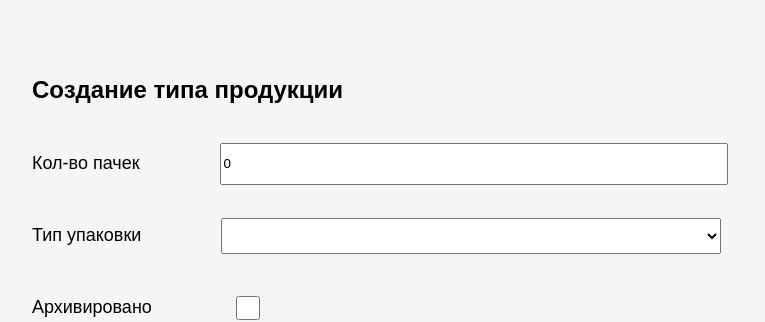
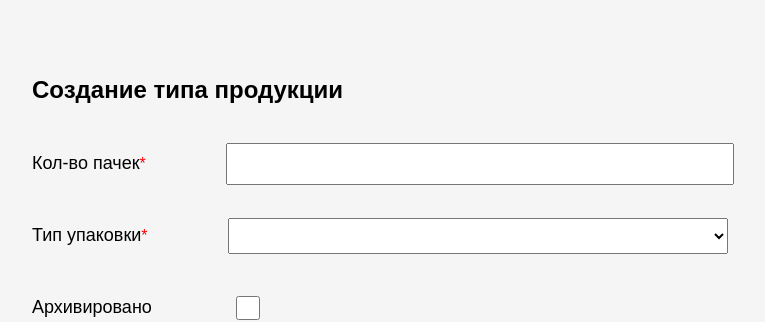
Before and after one commit to olesya-shinka/test-task, a React (Create React App) app: page /create in a window 1280 px wide. Shown: the top 322 px of the page, without its empty margins (188-953 px from the left). Built offline with nearby package versions, Linux system fonts and the light colour scheme.

Commit message:
валидация полей

```diff
--- a/src/components/modal/index.tsx
+++ b/src/components/modal/index.tsx
@@ -14,7 +14,7 @@ const ModalPopup: React.FC<ModalPopupProps> = ({
   onClose,
   onConfirm,
   selectedProductId,
-  productTypeId
+  productTypeId,
 }) => {
   const handleConfirmClick: React.MouseEventHandler<HTMLButtonElement> = async (
     event
--- a/src/pages/create/index.tsx
+++ b/src/pages/create/index.tsx
@@ -1,6 +1,7 @@
+/* eslint-disable @typescript-eslint/no-unused-vars */
 import { useState } from "react";
 import "./styles.css";
-import { Link } from "react-router-dom";
+import { Link, useNavigate } from "react-router-dom";
 import axios from "axios";
 
 export interface Payload {
@@ -12,10 +13,12 @@ export interface Payload {
 
 const Create: React.FC = () => {
   const [description, setDescription] = useState<string>("");
-  const [packsNumber, setPackNumber] = useState<number>(0);
+  const [packsNumber, setPackNumber] = useState<number | null | undefined>();
   const [packageType, setPackageType] = useState<string>("");
   const [isArch, setIsArch] = useState<boolean>(false);
   const defaultvalue = " ";
+  const [error, setError] = useState<string | null>("");
+  const navigate = useNavigate();
 
   const postData = async (data: Payload) => {
     try {
@@ -24,34 +27,50 @@ const Create: React.FC = () => {
         data
       );
     } catch (error) {
-      console.error("Error:", error);
+      setError("error");
     }
   };
 
   const handlePostData = async () => {
+    if (
+      packsNumber === null ||
+      packsNumber === undefined ||
+      packsNumber <= 0 ||
+      !["компрессия", "некомпрессия"].includes(packageType.trim())
+    ) {
+      setError("Пожалуйста, заполните обязательные поля.");
+      return;
+    }
     const payload: Payload = {
       packsNumber: packsNumber,
       packageType: packageType,
       isArchived: isArch,
       description: description,
     };
+
+    setError(null);
     await postData(payload);
+    navigate(`/`);
   };
 
   return (
     <div className="create-content">
       <h1 className="create-content-title">Создание типа продукции</h1>
+      {error && <p className="error">{error}</p>}
       <div className="create-content-box1">
+        <label htmlFor="packsNumber" className="required-label">
           <p className="create-content-box1-text">Кол-во пачек</p>
+        </label>
         <input
+          id="packsNumber"
           className="create-content-box1-input"
           type="text"
-          value={packsNumber}
+          value={packsNumber ?? ""}
           onChange={(e) => setPackNumber(Number(e.target.value))}
         />
       </div>
       <div className="create-content-box1">
-        <label htmlFor="nametype">
+        <label htmlFor="nametype" className="required-label">
           <p className="create-content-box1-text">Тип упаковки</p>
         </label>
         <select
@@ -87,7 +106,6 @@ const Create: React.FC = () => {
         <Link to={`/`}>
           <button className="create-content-box2-btn2">Отмена</button>
         </Link>
-        <Link to={`/`}>
         <button
           type="submit"
           className="create-content-box2-btn3"
@@ -95,7 +113,6 @@ const Create: React.FC = () => {
         >
           Создать
         </button>
-        </Link>
       </div>
     </div>
   );
--- a/src/pages/create/styles.css
+++ b/src/pages/create/styles.css
@@ -70,3 +70,22 @@
     color: white;
     cursor: pointer;
 }
+
+.required-label {
+    display: flex;
+    align-items: center;
+}
+
+.required-label::after {
+    content: " *";
+    color: red;
+}
+
+.required-input {
+    border: 1px solid red;
+}
+
+.error {
+    font-size: 18px;
+    color: red;
+}
--- a/src/pages/edit/index.tsx
+++ b/src/pages/edit/index.tsx
@@ -2,7 +2,7 @@
 /* eslint-disable react-hooks/exhaustive-deps */
 import React, { useState, useEffect } from "react";
 import "./styles.css";
-import { Link, useParams } from "react-router-dom";
+import { Link, useNavigate, useParams } from "react-router-dom";
 import axios from "axios";
 import { Payload } from "../create";
 
@@ -12,7 +12,8 @@ const Edit: React.FC<{ productTypeId: string }> = () => {
   const [packsNumber, setPackNumber] = useState<number>(0);
   const [packageType, setPackageType] = useState<string>("");
   const [isArch, setIsArch] = useState<boolean>(false);
-  //const [isConfirmOpen, setIsConfirmOpen] = useState(false);
+  const [error, setError] = useState<string | null>("");
+  const navigate = useNavigate();
   const defaultvalue = " ";
 
   const fetchData = async () => {
@@ -46,6 +47,13 @@ const Edit: React.FC<{ productTypeId: string }> = () => {
   };
 
   const handleUpdateData = async () => {
+    if (
+      packsNumber <= 0 &&
+      !["компрессия", "некомпрессия"].includes(packageType.trim())
+    ) {
+      setError("Пожалуйста, заполните обязательные поля.");
+      return;
+    }
     const payload: Payload = {
       packsNumber: packsNumber,
       packageType: packageType,
@@ -53,7 +61,9 @@ const Edit: React.FC<{ productTypeId: string }> = () => {
       description: description,
     };
 
+    setError("");
     await patchData(payload);
+    navigate(`/`);
   };
 
   const handleDeleteProduct = async () => {
@@ -74,8 +84,9 @@ const Edit: React.FC<{ productTypeId: string }> = () => {
   return (
     <div className="edit-content">
       <h1 className="edit-content-title">Редактирование типа продукции</h1>
+      {error && <p className="error">{error}</p>}
       <div className="edit-content-box1">
-        <label htmlFor="packsNumber">
+        <label htmlFor="packsNumber" className="required-label">
           <p className="edit-content-box1-text">Кол-во пачек</p>
         </label>
         <input
@@ -88,13 +99,13 @@ const Edit: React.FC<{ productTypeId: string }> = () => {
         />
       </div>
       <div className="edit-content-box1">
-        <label htmlFor="nametype">
+        <label htmlFor="nametype" className="required-label">
           <p className="edit-content-box1-text">Тип упаковки</p>
         </label>
         <select
-          id="packageType"
+          id="nametype"
           className="edit-content-box1-input"
-          name="packageType"
+          name="nametype"
           value={packageType}
           onChange={(e) => setPackageType(e.target.value)}
         >
@@ -140,7 +151,6 @@ const Edit: React.FC<{ productTypeId: string }> = () => {
         <Link to={`/`}>
           <button className="edit-content-box2-btn2">Отмена</button>
         </Link>
-        <Link to={`/`}>
         <button
           type="submit"
           className="edit-content-box2-btn3"
@@ -148,7 +158,6 @@ const Edit: React.FC<{ productTypeId: string }> = () => {
         >
           Сохранить
         </button>
-        </Link>
       </div>
     </div>
   );
--- a/src/pages/edit/styles.css
+++ b/src/pages/edit/styles.css
@@ -80,3 +80,22 @@
     color: white;
     cursor: pointer;
 }
+
+.required-label {
+    display: flex;
+    align-items: center;
+}
+
+.required-label::after {
+    content: " *";
+    color: red;
+}
+
+.required-input {
+    border: 1px solid red;
+}
+
+.error {
+    font-size: 18px;
+    color: red;
+}
--- a/src/pages/main/index.tsx
+++ b/src/pages/main/index.tsx
@@ -105,7 +105,11 @@ const Main: React.FC = () => {
                   <td>{item.isArchived}</td>
                   <td className="descr">
                     <div className="tooltip-container">
-                      <span className="tooltip-text">{item.description}</span>
+                      {item.description.length === 0 ? (
+                        <span className="tooltip-text">Нет описания</span>
+                      ) : (
+                        <span className="tooltip-text">{item.description}</span>
+                      )}
                       <img src="question.svg" alt="?" />
                     </div>
                   </td>
@@ -117,7 +121,6 @@ const Main: React.FC = () => {
                       <FaTrashAlt
                         style={{ cursor: "pointer" }}
                         onClick={() => handleDeleteButtonClick(item.id)}
-                        //handleDeleteProduct(item.id)
                       />
                     </div>
                   </td>
@@ -135,8 +138,10 @@ const Main: React.FC = () => {
                 if (selectedProductId) {
                   await handleDeleteProduct(selectedProductId);
                 }
-              } }
-              productTypeId={selectedProductId || ""} selectedProductId={""}            />
+              }}
+              productTypeId={selectedProductId || ""}
+              selectedProductId={""}
+            />
           </div>
         )}
       </div>
--- a/src/pages/main/styles.css
+++ b/src/pages/main/styles.css
@@ -37,11 +37,6 @@
 
 .main-content-btn:hover {
     transform: scale(1.03);
-}
-
-.error {
-    font-size: 36px;
-    color: red;
 }
 
 table.iksweb {
```
Also changed, not shown: 1 other file (tests, documents, lock files or other folders). Lines whose indentation alone changed are shown as unchanged.
